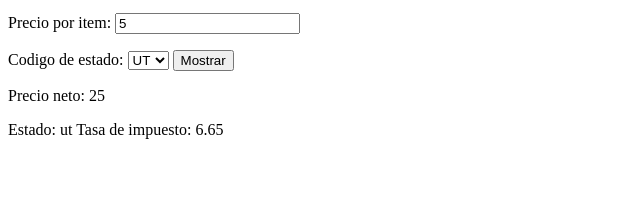
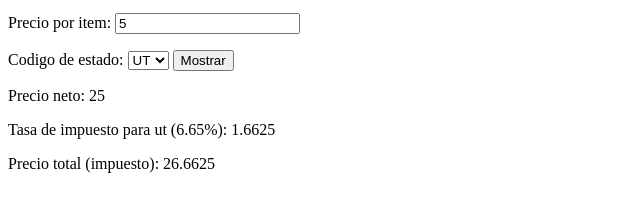
Before and after one commit to BelenA25/totalizador_ventas, a website built with Parcel: page index.html in a window 1280 px wide. Both pictures are taken after typing "5", "5" into the empty fields and a click on the input "Mostrar". Shown: the part 90-302 px from the top of the page, without its empty margins (0-640 px from the left). Built offline with nearby package versions, Linux system fonts and the light colour scheme.

Commit message:
Precio total con impuesto para todos los estados

```diff
--- a/index.html
+++ b/index.html
@@ -21,10 +21,13 @@
     Precio neto:
     <span id="precio-neto-span"></span>
     <p></p>
-    Estado:
-    <span id="estado-span"></span>
-    Tasa de impuesto:
+    Tasa de impuesto para
+    <span id="estado-seleccionado"></span>
+    (<span id="impuesto-seleccionado"></span>%):
     <span id="estado-impuesto-span"></span>
+    <p></p>
+    Precio total (impuesto):
+    <span id="precio-total-span"></span>
 
     <script type="module" src="./src/presenter.js"></script>
   </body>
--- a/src/presenter.js
+++ b/src/presenter.js
@@ -3,17 +3,19 @@ const precio = document.querySelector("#precio_item");
 const estado = document.querySelector("#estado");
 const form = document.querySelector("#totalizador-form")
 const precio_neto_resultado = document.querySelector("#precio-neto-span")
-const estado_resultado = document.querySelector("#estado-span")
 const estado_impuesto_resultado = document.querySelector("#estado-impuesto-span")
+const estado_seleccionado = document.querySelector("#estado-seleccionado")
+const impuesto_resultado = document.querySelector("#impuesto-seleccionado")
+const precio_total_resultado = document.querySelector("#precio-total-span")
 
 form.addEventListener("submit", (event) => {
   event.preventDefault();
 
-  // const firstNumber = Number.parseInt(first.value);
-
-  precio_neto_resultado.innerHTML = precio.value * items.value;
-  estado_resultado.innerHTML = estado.value;
+  let precioNeto = precio.value * items.value;
+  precio_neto_resultado.innerHTML = precioNeto;
   let impuesto;
+  let precioTotal;
+  let tasaImpuesto;
   switch (estado.value) {
     case "ut":
       impuesto = 6.65;
@@ -31,5 +33,14 @@ form.addEventListener("submit", (event) => {
       impuesto = 8.25;
       break;
   }
-  estado_impuesto_resultado.innerHTML = impuesto;
+  tasaImpuesto = (precioNeto * (impuesto / 100));
+  estado_impuesto_resultado.innerHTML = tasaImpuesto;
+  estado_seleccionado.innerHTML = estado.value;
+  impuesto_resultado.innerHTML = impuesto;
+
+
+  precioTotal = (precioNeto) + tasaImpuesto;
+
+
+  precio_total_resultado.innerHTML = precioTotal;
 });
```
